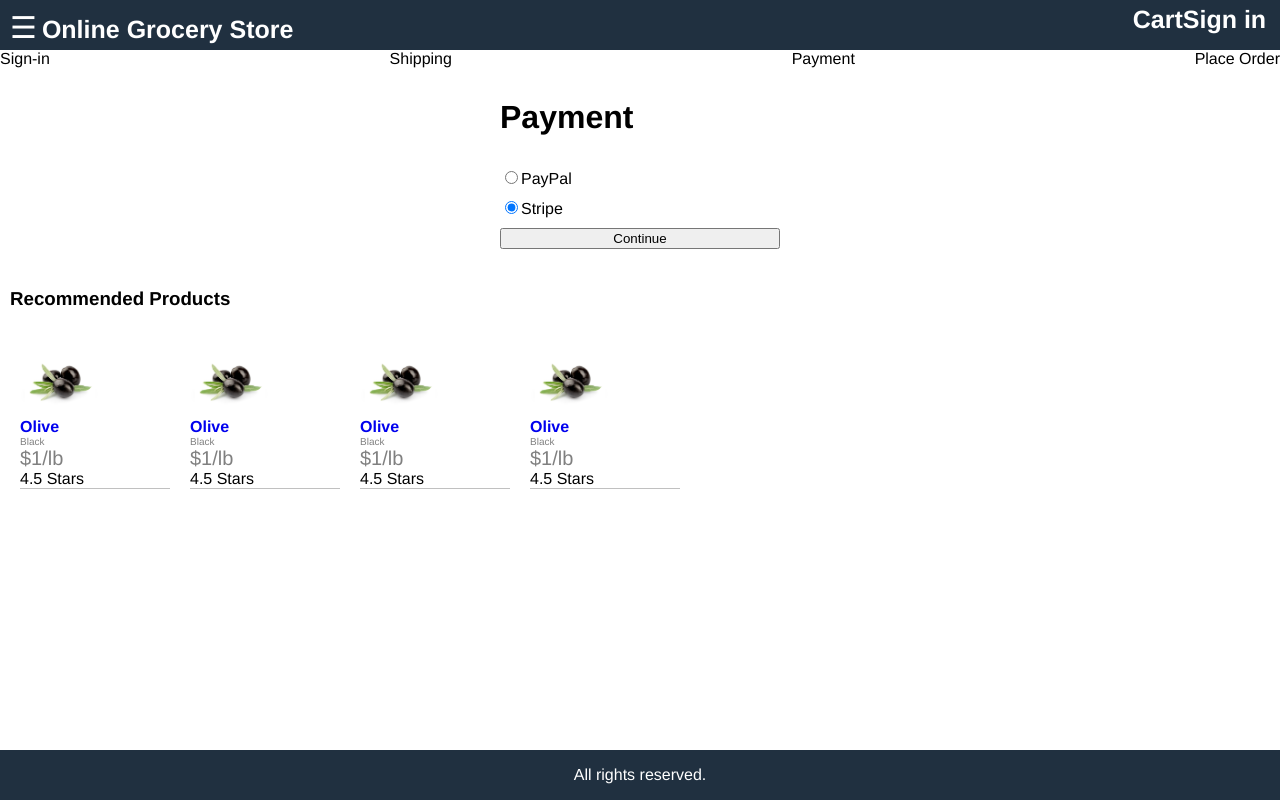
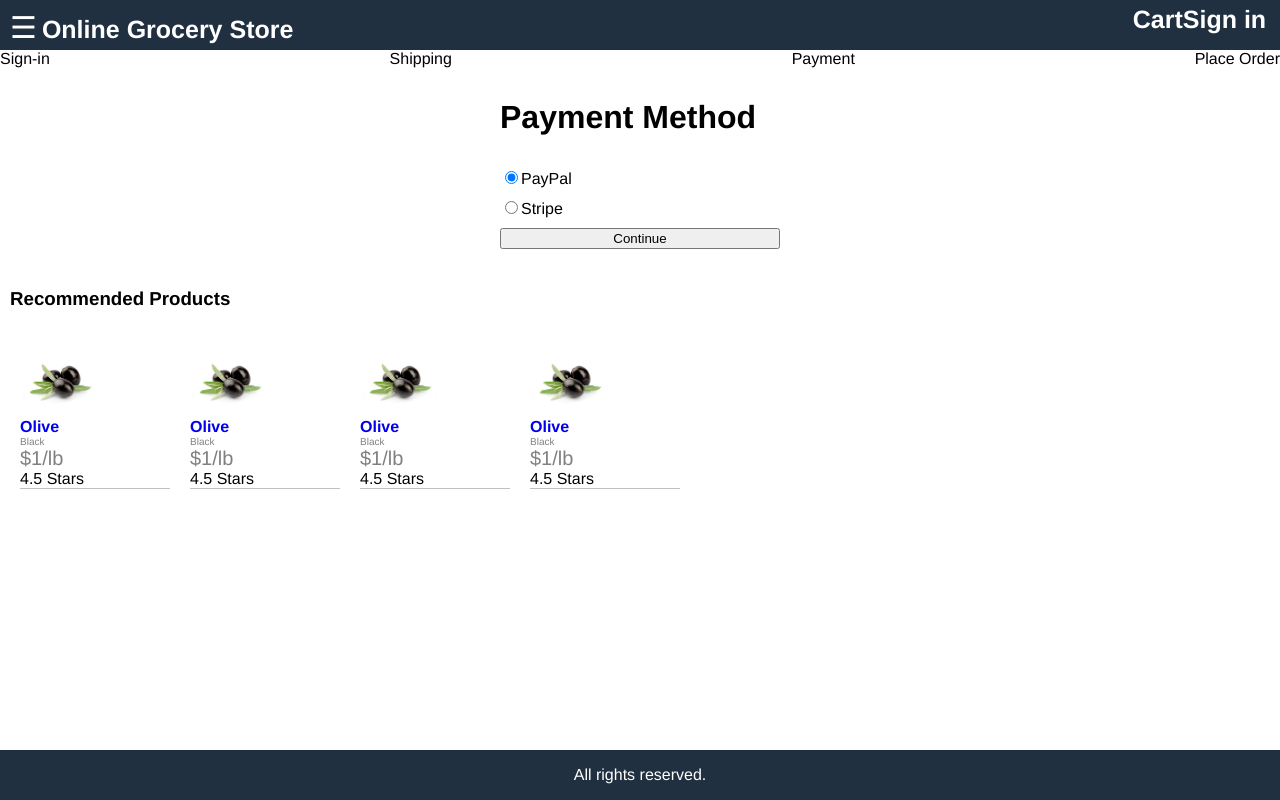
Before and after one commit to mekalyan26/Javascript_Projects, a React (Create React App) app in the folder OnlineGroceryStore/frontend/: page /payment in a window 1280 px wide. Built offline with nearby package versions, Linux system fonts and the light colour scheme.

Commit message:
payment method screen bug fix

```diff
--- a/OnlineGroceryStore/frontend/src/screens/paymentMethodScreen.js
+++ b/OnlineGroceryStore/frontend/src/screens/paymentMethodScreen.js
@@ -19,7 +19,7 @@ export default function PaymentMethodScreen(props) {
       <CheckoutSteps step1 step2 step3></CheckoutSteps>
       <form className="form" onSubmit={submitHandler}>
         <div>
-          <h1>Payment</h1>
+          <h1>Payment Method</h1>
         </div>
         <div>
           <div>
@@ -43,7 +43,6 @@ export default function PaymentMethodScreen(props) {
               value="Stripe"
               id="stripe"
               required
-              checked
               onChange={(e) => setPaymentMethod(e.target.value)}
             ></input>
             <label htmlfor="stripe">Stripe</label>
```
